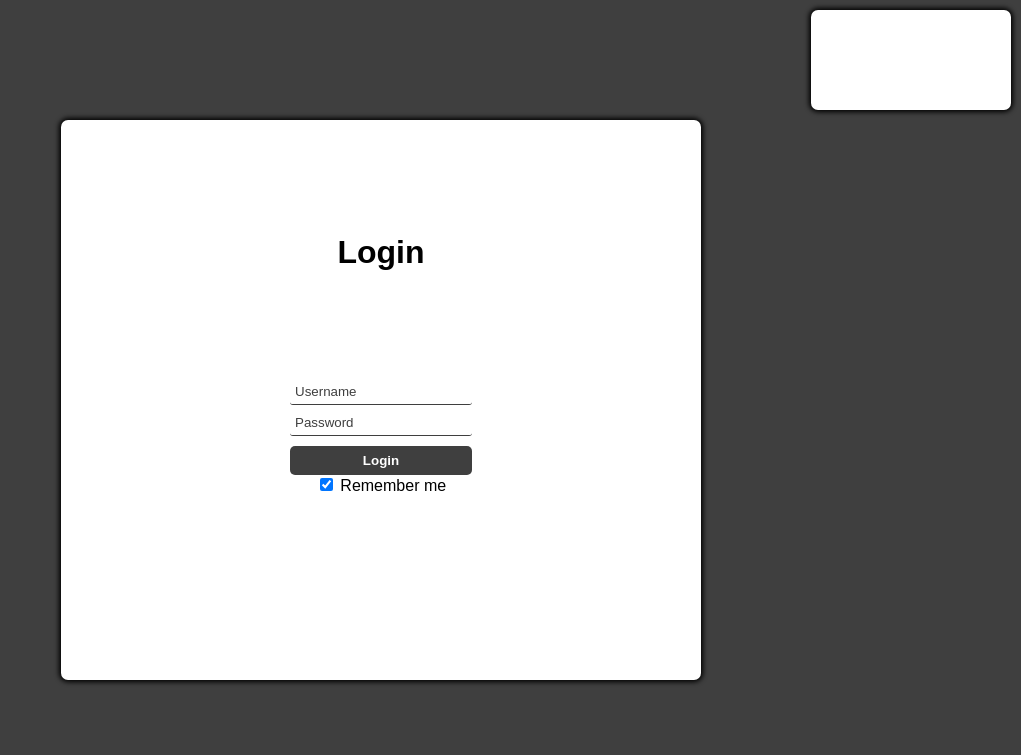
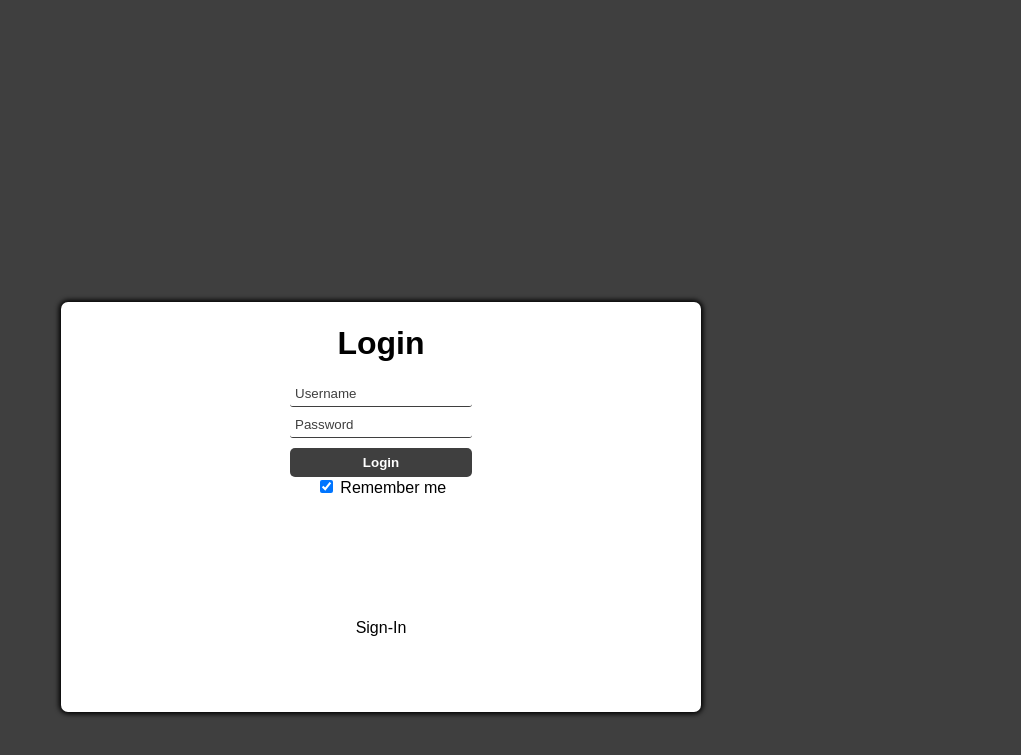
Before and after one commit to sbharg/cs490-project, a Flask app: page / in a window 1280 px wide. Shown: the top 755 px of the page, without its empty margins (259-1280 px from the left). Run offline with Flask 2, Linux system fonts and the light colour scheme.

Commit message:
final sign in hyperlink text?

```diff
--- a/app/static/login-page.css
+++ b/app/static/login-page.css
@@ -16,21 +16,6 @@ body {
 	width: 50%;
 	height: 70%;
 	display: grid;
-	justify-items: center;
-	align-items: center;
-	background-color: white;
-	border-radius: 7px;
-	box-shadow: 0px 0px 5px 2px black;
-}
-
-#sub-holder {
-	width: 200px;
-	height: 100px;
-	position: absolute;
-	right: 10px;
-	top: 10px;
-
-	display: inline-grid;
 	justify-items: center;
 	align-items: center;
 	background-color: white;
@@ -71,29 +56,10 @@ body {
 }
 
 #lf-signin {
-        width:80%;
-        padding: 7px;
-        border: none;
-        border-radius: 5px;
-        color: white;
-        font-weight: bold;
-        align-self: center;
-        justify-items: center;
-        background-color: #3f3f3f;
-        cursor: pointer;
-        outline: none;
+        align-self: flex-end;
+        padding: 2px;
 }
 
-#lf-login {
-        width:80%;
-        padding: 7px;
-        border: none;
-        border-radius: 5px;
-        color: white;
-        font-weight: bold;
-        align-self: center;
-        justify-items: center;
-        background-color: #3f3f3f;
-        cursor: pointer;
-        outline: none;
+a:hover {
+  cursor:pointer;
 }
--- a/app/templates/index.html
+++ b/app/templates/index.html
@@ -10,16 +10,6 @@
 
 <body>
   <main id="sub-holder">
-  {% if login %}
-
-    <input type="sign-in" value="Sign-In" id="lf-signin" onclick="window.location.href='https://cs490-project-group10.herokuapp.com/sign-in';">
-    <input type="log-in" value="Login-In" id="lf-login" onclick="window.location.href='https://cs490-project-group10.herokuapp.com/log-in';">
-
-  {% endif %}
-  <!--- Please make this part use same variable, if possible. --->
-  {% if login %}
-    <p>login sucessful</p>
-  {% endif %}
   </main>
 
   <main id="main-holder">
@@ -35,7 +25,18 @@
       <input type="checkbox" checked="checked" name="remember"> Remember me
       </label>
 
+
+
     </form>
+
+      <p></p>
+      <p></p>
+      <p></p>
+
+      <a id="lf-signin" class="lf-signin" onclick="window.location.href='https://cs490-project-group10.herokuapp.com/sign-in';">Sign-In</a>
+
+      <p></p>
+      <p></p>
 
   </main>
 </body>
```
